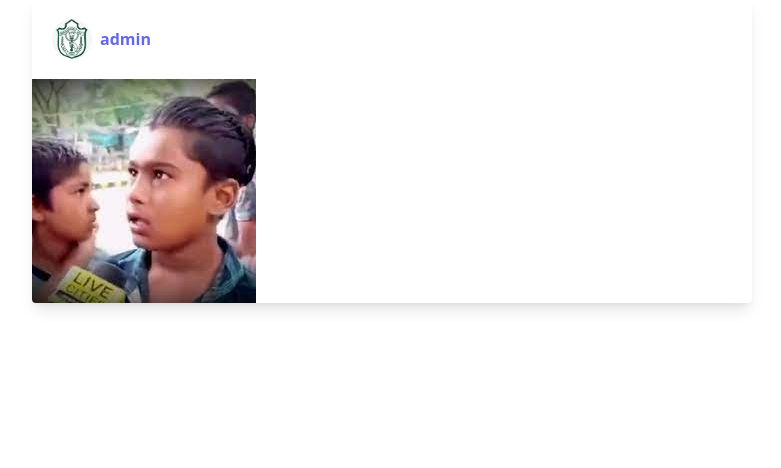
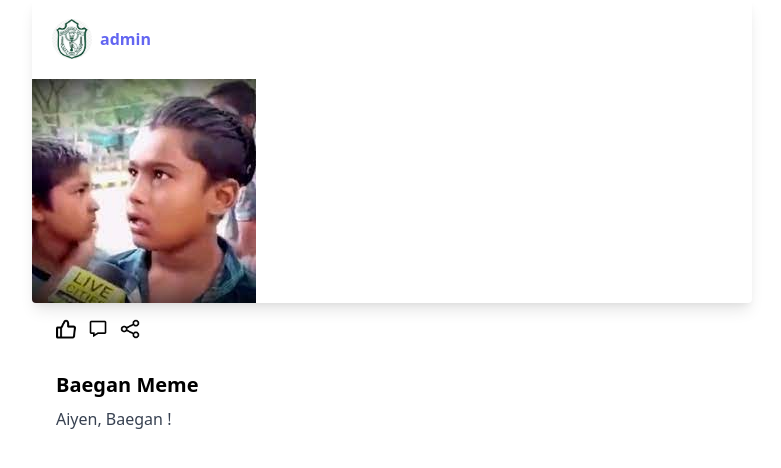
Before and after one commit to Arpit1033/Social-Media-App, a Django app: page /users/ in a window 1280 px wide. Shown: the part 217-685 px from the top of the page, without its empty margins (248-1029 px from the left). Run offline with Django 5.2, Linux system fonts and the light colour scheme; a user stored in the database is signed in; data comes from the database, SQL or seed files in the repository; style sheets or scripts are compiled from the project's sources.

Commit message:
Added like, share and comment buttons to the posts of users. Going to add functionality in near future.

```diff
--- a/socialmediaproject/users/templates/users/index.html
+++ b/socialmediaproject/users/templates/users/index.html
@@ -1,4 +1,5 @@
 {% extends "users/base.html" %}
+{% load static %}
 {% block body %}
     <div class="flex justify-center mt-5 p-10">
         <h2 class="text-3xl font-normal mb-2 text-gray-500">My Posts</h2>
@@ -14,12 +15,21 @@
                 </div>
                 <img src="{{ post.image.url }}">
             </div>
+
+            <div class="px-6 py-4">
+                <div class='icon-container flex gap-3'>
+                    <img class="w-5 h-5" src="{% static "users/images/like.png" %}">
+                    <img class="w-5 h-5" src="{% static "users/images/comment.png" %}">
+                    <img class="w-5 h-5" src="{% static "users/images/share.png" %}">
+                </div>
+            </div>
+
+            <div class="px-6 py-4">
+                <div class="font-bold text-xl mb-2">{{ post.title }}</div>
+                <p class="text-gray-700 text-base">{{ post.caption }}</p>
+            </div>
         </a>
         {% comment %} Card ends here {% endcomment %}
         {% endfor %}
     </div>
 {% endblock%}
-
-<h1>{{ post.title }}</h1>
-<h2>{{ post.user }}</h2>
-<img >
```
Also changed, not shown: socialmediaproject/users/static/users/images/comment.png (added), socialmediaproject/users/static/users/images/like.png (added), socialmediaproject/users/static/users/images/share.png (added).
